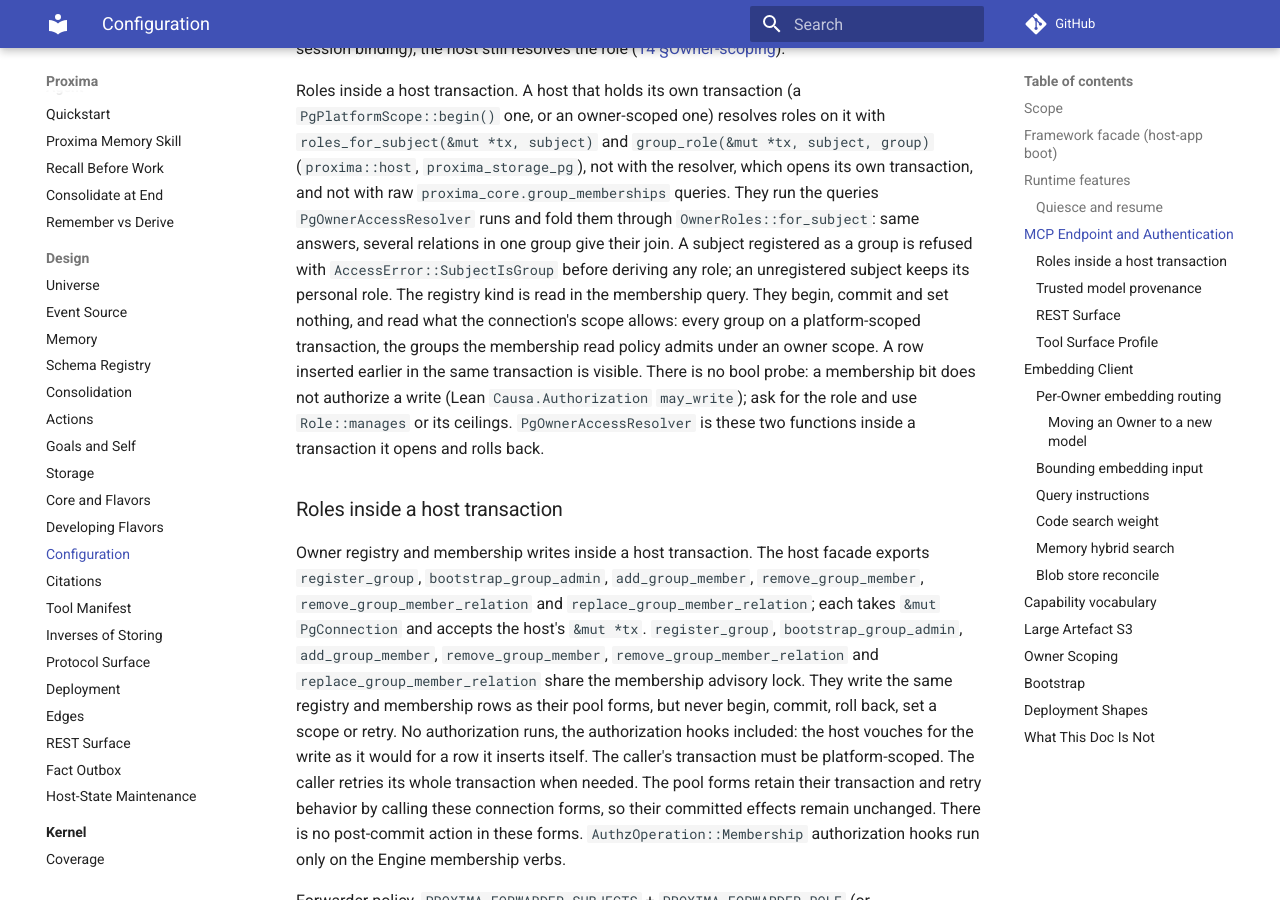
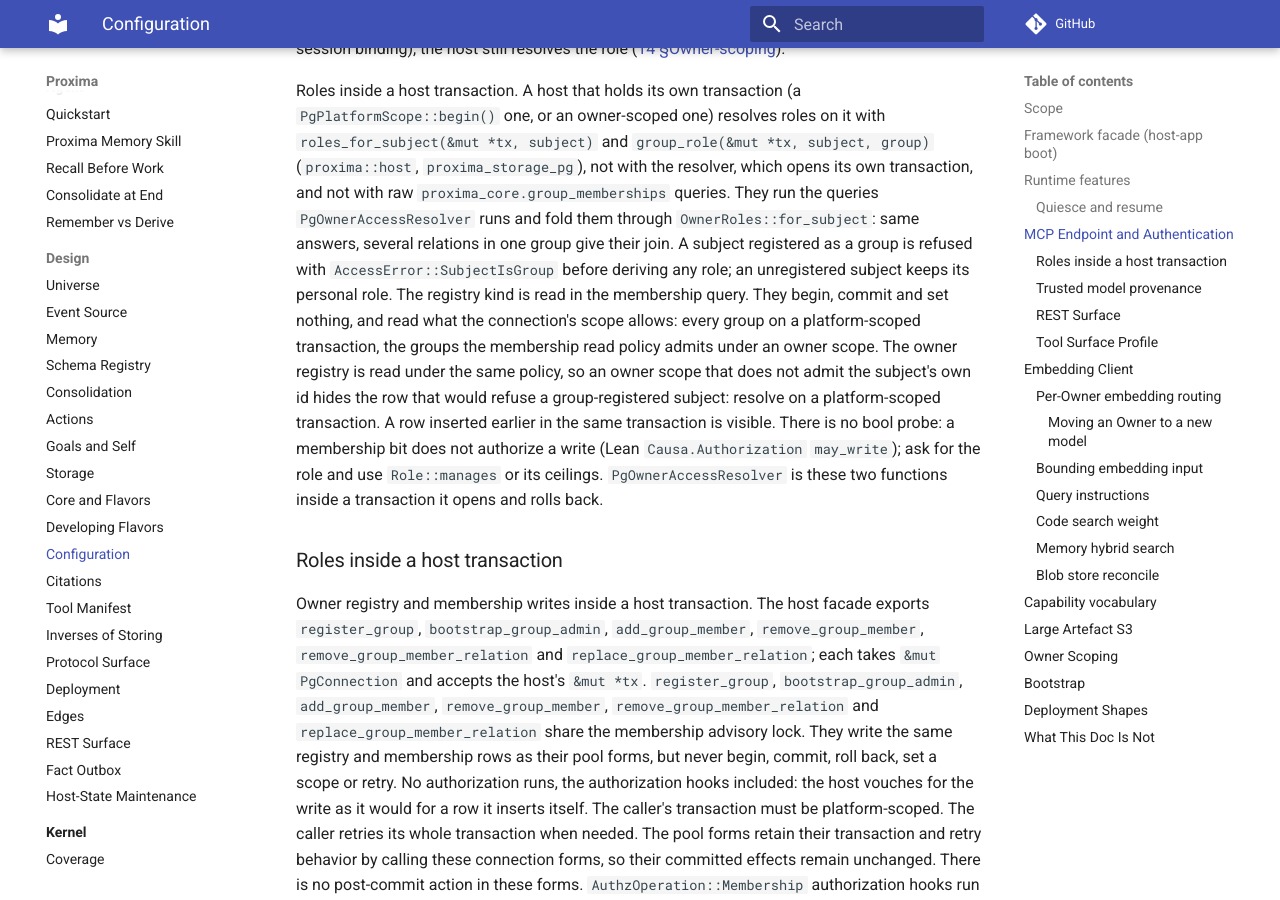
Before and after one commit to Aquilo-Solution-S/Proxima, an MkDocs documentation site: the page built from docs/10-configuration.md, in a window 1280 px wide and 900 px high, scrolled down 9349 px. Built offline with MkDocs 1.6.1 and Material for MkDocs 9.7.7, drawn with Linux system fonts in a browser that asks for light colours; comment, search, counter and statistics services are not loaded.

Commit message:
docs(host): resolve roles on a platform-scoped transaction
The group-subject refusal reads the owner registry under the
connection's row policy. An owner scope that does not admit the
subject's own id hides that row, so the probes say where to run.

Co-Authored-By: Claude Opus 5.5 <noreply@anthropic.com>

```diff
--- a/docs/10-configuration.md
+++ b/docs/10-configuration.md
@@ -308,7 +308,9 @@ give their join. A subject registered as a group is refused with
 keeps its personal role. The registry kind is read in the membership query. They begin, commit and
 set nothing, and read what the connection's scope allows: every group on a
 platform-scoped transaction, the groups the membership read policy admits
-under an owner scope. A row inserted earlier in the same transaction is
+under an owner scope. The owner registry is read under the same policy, so an
+owner scope that does not admit the subject's own id hides the row that would
+refuse a group-registered subject: resolve on a platform-scoped transaction. A row inserted earlier in the same transaction is
 visible. There is no bool probe: a membership bit does not authorize a write
 (Lean `Causa.Authorization` `may_write`); ask for the role and use
 `Role::manages` or its ceilings. `PgOwnerAccessResolver` is these two functions
```
Also changed, not shown: docs/reference/public-api.md (+1 -1 lines), 1 other file.
